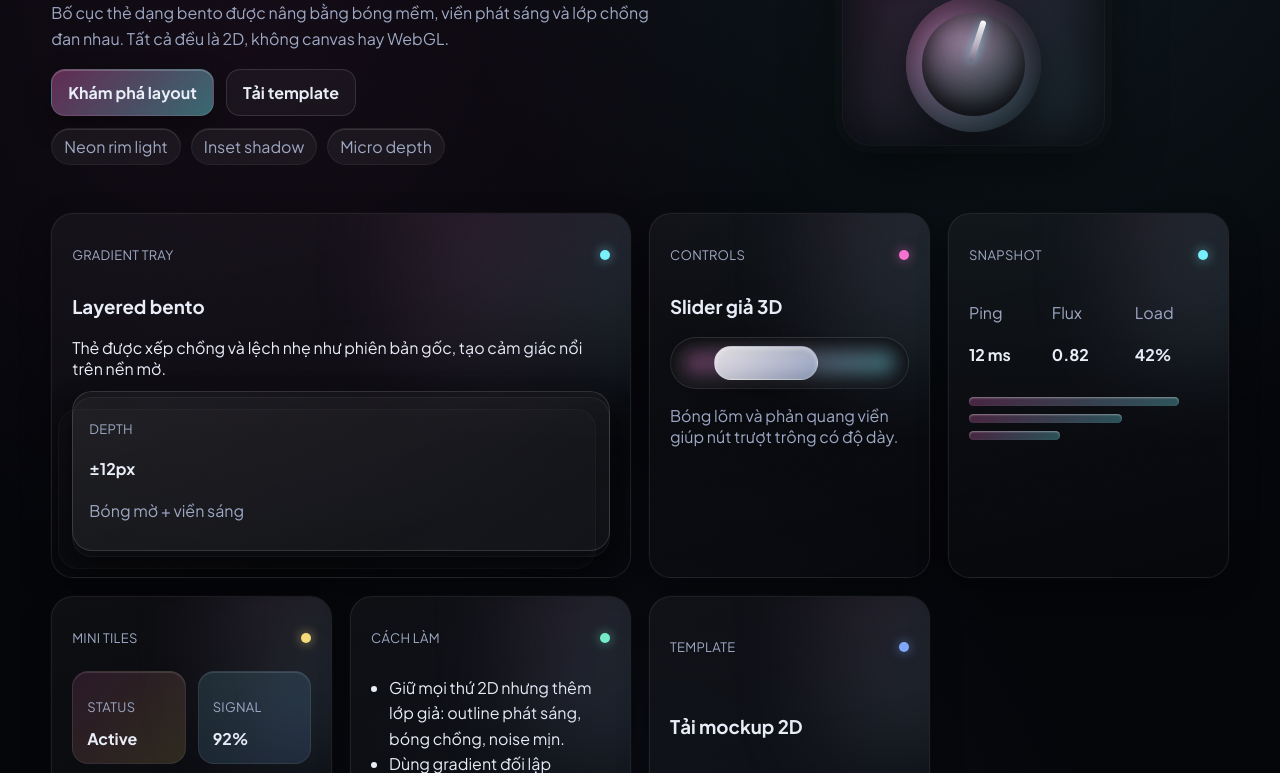
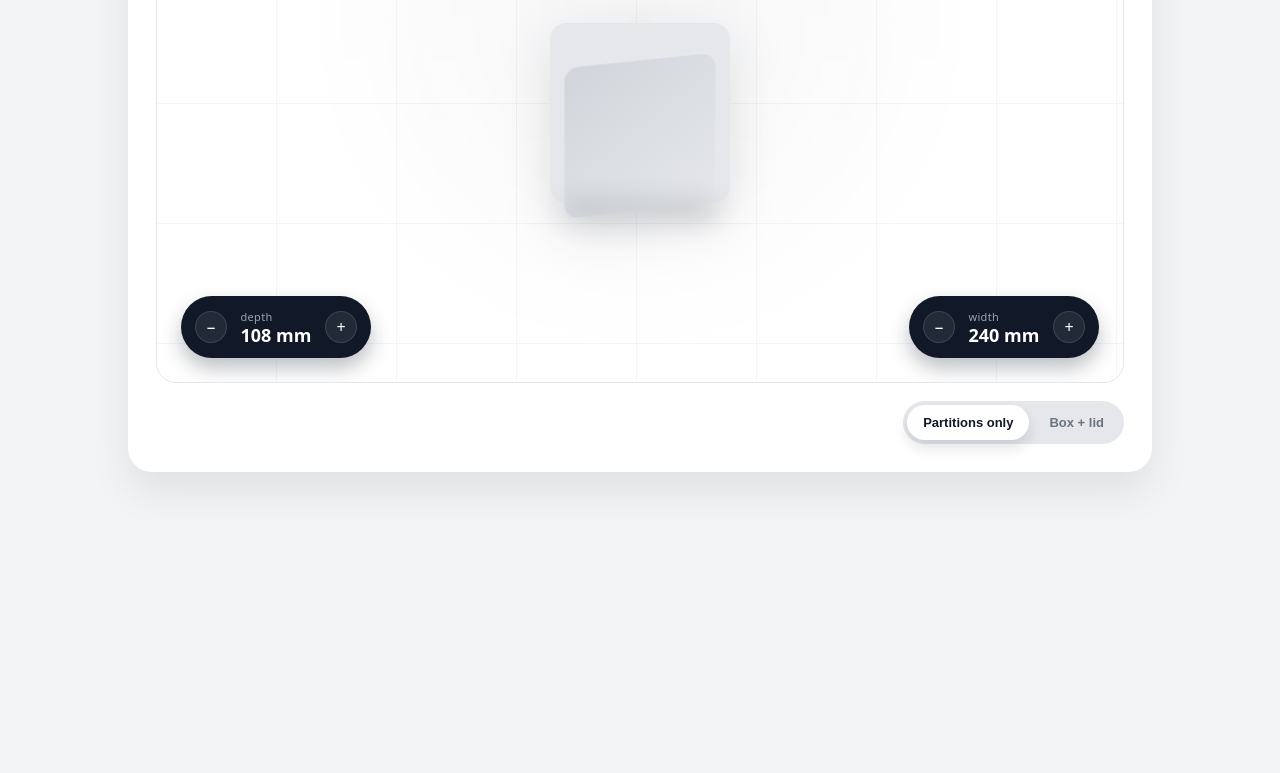
Before and after one commit to tutncrusoe/TrayCustomize, a plain HTML site: page index.html in a window 1280 px wide. Shown: the part 280-1053 px from the top of the page. After the commit the page ends 800 px from the top, so only its background shows below. Drawn offline with Linux system fonts and the light colour scheme.

Commit message:
Create standalone bento-style preview card

```diff
--- a/index.html
+++ b/index.html
@@ -3,180 +3,268 @@
 <head>
   <meta charset="UTF-8" />
   <meta name="viewport" content="width=device-width, initial-scale=1.0" />
-  <title>Bento3d inspired · 2D mock</title>
-  <link rel="preconnect" href="https://fonts.googleapis.com">
-  <link rel="preconnect" href="https://fonts.gstatic.com" crossorigin>
-  <link href="https://fonts.googleapis.com/css2?family=Plus+Jakarta+Sans:wght@400;500;600;700&display=swap" rel="stylesheet">
-  <link rel="stylesheet" href="styles.css" />
+  <title>Bento-style Box Preview</title>
+  <style>
+    :root {
+      --bg: #f3f4f6;
+      --card: #ffffff;
+      --muted: #6b7280;
+      --line: #e5e7eb;
+      --shadow: 0 20px 40px rgba(0, 0, 0, 0.08);
+      --text: #111827;
+    }
+
+    * {
+      box-sizing: border-box;
+    }
+
+    body {
+      margin: 0;
+      min-height: 100vh;
+      display: flex;
+      justify-content: center;
+      align-items: center;
+      background: var(--bg);
+      font-family: system-ui, -apple-system, BlinkMacSystemFont, "SF Pro Text", sans-serif;
+      color: var(--text);
+    }
+
+    .app-shell {
+      width: 80%;
+      max-width: 1100px;
+      background: var(--card);
+      border-radius: 24px;
+      box-shadow: var(--shadow);
+      padding: 28px;
+      display: grid;
+      gap: 20px;
+    }
+
+    .tab-bar {
+      display: inline-flex;
+      align-items: center;
+      background: var(--line);
+      border-radius: 999px;
+      padding: 6px;
+      gap: 6px;
+    }
+
+    .tab {
+      border: none;
+      background: transparent;
+      color: var(--muted);
+      padding: 10px 18px;
+      border-radius: 999px;
+      font-size: 13px;
+      font-weight: 600;
+      cursor: pointer;
+      transition: background 0.2s ease, box-shadow 0.2s ease, color 0.2s ease;
+    }
+
+    .tab:hover {
+      background: #eef0f4;
+    }
+
+    .tab.active {
+      background: #ffffff;
+      color: var(--text);
+      box-shadow: 0 6px 14px rgba(17, 24, 39, 0.12);
+    }
+
+    .preview-card {
+      display: grid;
+      gap: 18px;
+    }
+
+    .preview-box {
+      position: relative;
+      background: #fff;
+      border: 1px solid var(--line);
+      border-radius: 20px;
+      min-height: 520px;
+      display: flex;
+      justify-content: center;
+      align-items: center;
+      overflow: hidden;
+    }
+
+    .grid-surface {
+      position: absolute;
+      inset: 0;
+      background: radial-gradient(circle at 50% 30%, rgba(17, 24, 39, 0.06), transparent 55%);
+      mask-image: linear-gradient(to bottom, rgba(0,0,0,0.9), rgba(0,0,0,0.5));
+      pointer-events: none;
+    }
+
+    .grid-lines {
+      position: absolute;
+      inset: 0;
+      background-image:
+        linear-gradient(transparent calc(100% - 1px), rgba(107, 114, 128, 0.18) 1px),
+        linear-gradient(90deg, transparent calc(100% - 1px), rgba(107, 114, 128, 0.18) 1px);
+      background-size: 120px 120px;
+      opacity: 0.35;
+      pointer-events: none;
+    }
+
+    .cube {
+      position: relative;
+      width: 180px;
+      height: 180px;
+      transform: translateY(-10px);
+      filter: drop-shadow(0 18px 24px rgba(17, 24, 39, 0.12));
+    }
+
+    .cube .top {
+      position: absolute;
+      inset: 0;
+      background: #e5e7eb;
+      border-radius: 16px;
+    }
+
+    .cube .side {
+      position: absolute;
+      inset: 14px;
+      background: linear-gradient(145deg, #d1d5db, #e5e7eb);
+      border-radius: 14px;
+      transform: skewY(-6deg) translateY(22px);
+      box-shadow: inset 0 1px 2px rgba(255,255,255,0.6);
+    }
+
+    .cube::after {
+      content: "";
+      position: absolute;
+      left: 12px;
+      right: 12px;
+      bottom: -18px;
+      height: 22px;
+      border-radius: 12px;
+      background: rgba(17, 24, 39, 0.12);
+      filter: blur(12px);
+      z-index: 0;
+    }
+
+    .control-pill {
+      position: absolute;
+      bottom: 24px;
+      width: 190px;
+      height: 62px;
+      background: #111827;
+      border-radius: 999px;
+      display: flex;
+      align-items: center;
+      justify-content: space-between;
+      padding: 10px 14px;
+      color: #fff;
+      box-shadow: 0 10px 20px rgba(17, 24, 39, 0.28);
+    }
+
+    .control-pill.left { left: 24px; }
+    .control-pill.right { right: 24px; }
+
+    .pill-button {
+      width: 32px;
+      height: 32px;
+      border-radius: 50%;
+      border: 1px solid rgba(255, 255, 255, 0.12);
+      background: rgba(255, 255, 255, 0.08);
+      color: #fff;
+      font-size: 16px;
+      display: grid;
+      place-items: center;
+    }
+
+    .pill-label {
+      display: flex;
+      flex-direction: column;
+      align-items: flex-start;
+      gap: 2px;
+    }
+
+    .pill-label span:first-child {
+      text-transform: lowercase;
+      color: #9ca3af;
+      font-size: 11px;
+      letter-spacing: 0.3px;
+    }
+
+    .pill-label span:last-child {
+      font-size: 18px;
+      font-weight: 700;
+      line-height: 1.1;
+    }
+
+    .mode-switch {
+      margin-left: auto;
+      display: inline-flex;
+      align-items: center;
+      background: var(--line);
+      border-radius: 999px;
+      padding: 4px;
+      gap: 4px;
+    }
+
+    .mode-btn {
+      border: none;
+      background: transparent;
+      color: var(--muted);
+      padding: 10px 16px;
+      border-radius: 999px;
+      font-size: 13px;
+      font-weight: 600;
+      cursor: pointer;
+      transition: background 0.2s ease, color 0.2s ease, box-shadow 0.2s ease;
+    }
+
+    .mode-btn:hover {
+      background: #eef0f4;
+    }
+
+    .mode-btn.active {
+      background: #ffffff;
+      color: var(--text);
+      box-shadow: 0 8px 14px rgba(17, 24, 39, 0.12);
+    }
+  </style>
 </head>
 <body>
-  <div class="grain"></div>
-  <header class="topbar">
-    <div class="brand">
-      <span class="brand__dot"></span>
-      <span class="brand__name">Bento3d</span>
-      <span class="brand__tag">2D only</span>
+  <div class="app-shell">
+    <div class="tab-bar">
+      <button class="tab active">Size</button>
+      <button class="tab">Grid</button>
+      <button class="tab">Download</button>
     </div>
-    <nav class="nav">
-      <a href="#grid">Showcase</a>
-      <a href="#how">Technique</a>
-      <a href="#cta" class="pill">Get mockup</a>
-    </nav>
-  </header>
 
-  <main class="shell">
-    <section class="hero">
-      <div class="hero__copy">
-        <p class="eyebrow">Pseudo 3D · HTML + CSS</p>
-        <h1>Ui lấy cảm hứng từ Bento3d</h1>
-        <p class="lede">Bố cục thẻ dạng bento được nâng bằng bóng mềm, viền phát sáng và lớp chồng đan nhau. Tất cả đều là 2D,
-          không canvas hay WebGL.</p>
-        <div class="actions">
-          <a href="#grid" class="button primary">Khám phá layout</a>
-          <a href="#cta" class="button ghost">Tải template</a>
+    <div class="preview-card">
+      <div class="preview-box">
+        <div class="grid-lines"></div>
+        <div class="grid-surface"></div>
+        <div class="cube">
+          <div class="top"></div>
+          <div class="side"></div>
         </div>
-        <div class="badges">
-          <span>Neon rim light</span>
-          <span>Inset shadow</span>
-          <span>Micro depth</span>
+        <div class="control-pill left">
+          <div class="pill-button">−</div>
+          <div class="pill-label">
+            <span>depth</span>
+            <span>108 mm</span>
+          </div>
+          <div class="pill-button">+</div>
+        </div>
+        <div class="control-pill right">
+          <div class="pill-button">−</div>
+          <div class="pill-label">
+            <span>width</span>
+            <span>240 mm</span>
+          </div>
+          <div class="pill-button">+</div>
         </div>
       </div>
-      <div class="hero__visual">
-        <div class="device">
-          <div class="device__ring"></div>
-          <div class="device__body">
-            <div class="device__tabs">
-              <span class="on">Live</span>
-              <span>Focus</span>
-              <span>Sleep</span>
-            </div>
-            <div class="device__dial">
-              <div class="dial__face"></div>
-              <div class="dial__pointer"></div>
-            </div>
-            <div class="device__meta">
-              <div>
-                <p class="label">Soft depth</p>
-                <p class="value">2D illusion</p>
-              </div>
-              <div class="chip">Glow</div>
-            </div>
-          </div>
-          <div class="device__shadow"></div>
-        </div>
+      <div class="mode-switch">
+        <button class="mode-btn active">Partitions only</button>
+        <button class="mode-btn">Box + lid</button>
       </div>
-    </section>
-
-    <section id="grid" class="grid">
-      <article class="card hero-card">
-        <div class="card__head">
-          <p class="label">Gradient tray</p>
-          <span class="dot"></span>
-        </div>
-        <h3>Layered bento</h3>
-        <p>Thẻ được xếp chồng và lệch nhẹ như phiên bản gốc, tạo cảm giác nổi trên nền mờ.</p>
-        <div class="stagger">
-          <div class="stagger__plate"></div>
-          <div class="stagger__plate"></div>
-          <div class="stagger__card">
-            <p class="label">Depth</p>
-            <h4>±12px</h4>
-            <p class="muted">Bóng mờ + viền sáng</p>
-          </div>
-        </div>
-      </article>
-
-      <article class="card pill-card">
-        <div class="card__head">
-          <p class="label">Controls</p>
-          <span class="dot dot--pink"></span>
-        </div>
-        <h3>Slider giả 3D</h3>
-        <div class="slider">
-          <div class="slider__track"></div>
-          <div class="slider__thumb"></div>
-        </div>
-        <p class="muted">Bóng lõm và phản quang viền giúp nút trượt trông có độ dày.</p>
-      </article>
-
-      <article class="card stats-card">
-        <div class="card__head">
-          <p class="label">Snapshot</p>
-          <span class="dot dot--cyan"></span>
-        </div>
-        <div class="stats">
-          <div>
-            <p class="muted">Ping</p>
-            <h4>12 ms</h4>
-          </div>
-          <div>
-            <p class="muted">Flux</p>
-            <h4>0.82</h4>
-          </div>
-          <div>
-            <p class="muted">Load</p>
-            <h4>42%</h4>
-          </div>
-        </div>
-        <div class="bars">
-          <span style="--w:88%"></span>
-          <span style="--w:64%"></span>
-          <span style="--w:38%"></span>
-        </div>
-      </article>
-
-      <article class="card grid-card">
-        <div class="card__head">
-          <p class="label">Mini tiles</p>
-          <span class="dot dot--gold"></span>
-        </div>
-        <div class="mini-grid">
-          <div class="tile warm">
-            <p class="label">Status</p>
-            <h5>Active</h5>
-          </div>
-          <div class="tile cool">
-            <p class="label">Signal</p>
-            <h5>92%</h5>
-          </div>
-          <div class="tile lime">
-            <p class="label">Quality</p>
-            <h5>99%</h5>
-          </div>
-          <div class="tile amber">
-            <p class="label">Sessions</p>
-            <h5>241</h5>
-          </div>
-        </div>
-      </article>
-
-      <article class="card text-card" id="how">
-        <div class="card__head">
-          <p class="label">Cách làm</p>
-          <span class="dot dot--green"></span>
-        </div>
-        <ul>
-          <li>Giữ mọi thứ 2D nhưng thêm lớp giả: outline phát sáng, bóng chồng, noise mịn.</li>
-          <li>Dùng gradient đối lập (ấm/lạnh) cho cảm giác ánh sáng đổ.</li>
-          <li>Biến đổi nhỏ (translate, scale) khi hover để gợi khối.</li>
-          <li>Bo tròn lớn + khoảng cách thoáng giúp giống Bento3d nguyên bản.</li>
-        </ul>
-      </article>
-
-      <article class="card cta-card" id="cta">
-        <div class="card__head">
-          <p class="label">Template</p>
-          <span class="dot dot--blue"></span>
-        </div>
-        <h3>Tải mockup 2D</h3>
-        <p>HTML/CSS thuần, dễ chỉnh sửa. Sao chép cảm giác Bento3d nhưng không cần 3D thực.</p>
-        <a class="button primary" href="#">Download</a>
-      </article>
-    </section>
-  </main>
-
-  <footer class="footer">
-    <p>Rebuild phong cách Bento3d bằng 2D giả lập. Sử dụng tự do cho demo hoặc ý tưởng.</p>
-  </footer>
+    </div>
+  </div>
 </body>
 </html>
```
